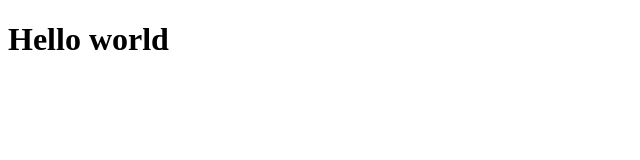
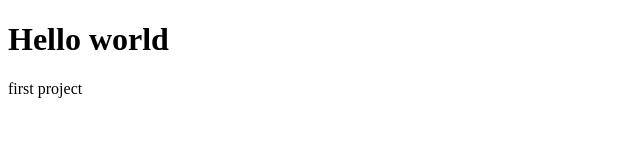
Before and after one commit to Mouhcine-Azelmat99/project1, a plain HTML site: page index.html in a window 1280 px wide. Shown: the whole page, without its empty margins (0-640 px from the left). Drawn offline with Linux system fonts and the light colour scheme.

Commit message:
modify index.html

```diff
--- a/index.html
+++ b/index.html
@@ -8,5 +8,6 @@
 </head>
 <body>
     <h1>Hello world</h1>
+    <p>first project </p>
 </body>
 </html>
```
